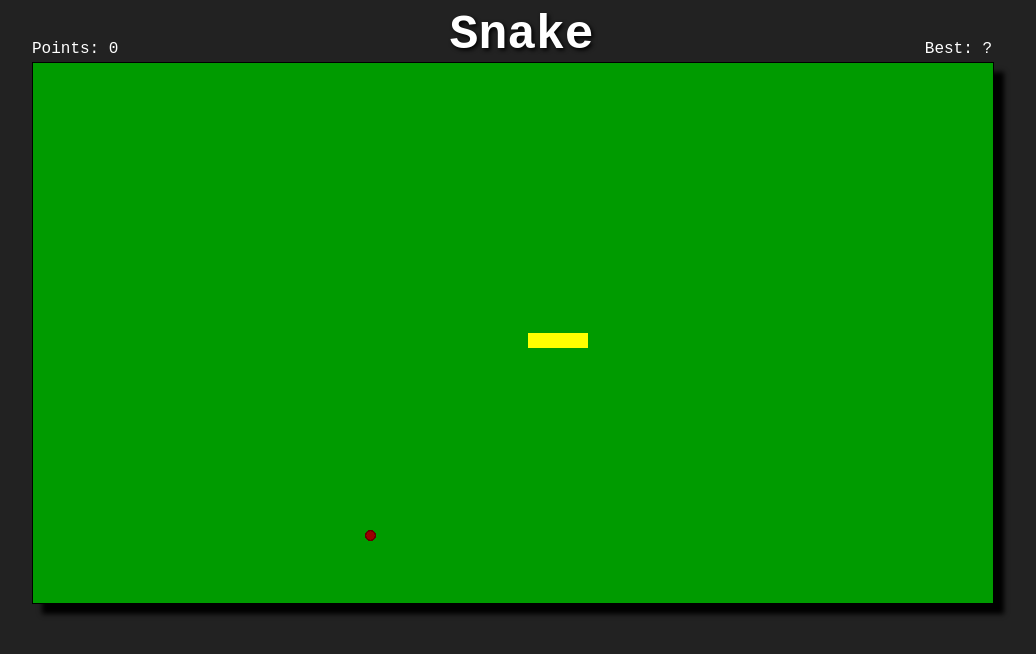
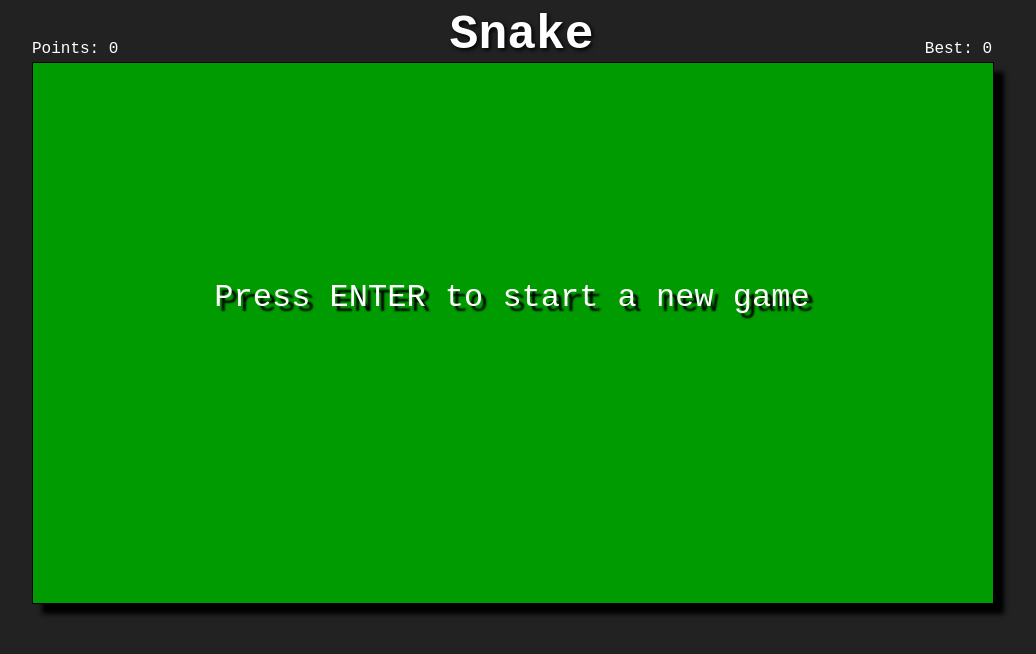
Before and after one commit to m0rtadelo/snake, a website: page index.html in a window 1280 px wide. Shown: the whole page, without its empty margins (128-1164 px from the left). Drawn offline with Linux system fonts and the light colour scheme.

Commit message:
Add Menu and Pause

```diff
--- a/index.css
+++ b/index.css
@@ -1,6 +1,6 @@
 body {
   text-align: center;
-  font-family: 'Courier New', Courier, monospace;
+  font-family: "Courier New", Courier, monospace;
   background-color: #222222;
   color: white;
 }
@@ -8,11 +8,12 @@ body {
 body canvas {
   border: 1px solid #000000;
   box-shadow: 10px 10px 5px #000000;
+  background-color: rgb(0, 155, 0);
 }
 
 .holder {
   width: 960px;
-  margin:0 auto;
+  margin: 0 auto;
   display: block;
 }
 
@@ -33,3 +34,14 @@ body canvas {
   float: right;
   margin-top: 2rem;
 }
+
+.paused {
+  position: relative;
+  top: -330px;
+  text-shadow: 5px 5px 2px #000;
+  font-size: xx-large;
+}
+
+.hidden {
+  display: none;
+}
--- a/index.html
+++ b/index.html
@@ -12,6 +12,8 @@
     <span class="title">Snake</span>
     <span class="text-right">Best: <span id="best"></span></span>
     <canvas id="canvas" width="960px" height="540px"></canvas>
+    <span id="paused" class="hidden">GAME PAUSED<br>press ESC key to continue</span>
+    <span id="menu" class="hidden">Press ENTER to start a new game</span>
   </div>
   <script src="./index.js"></script>
 </body>
--- a/index.js
+++ b/index.js
@@ -11,6 +11,11 @@ const color = {
   darkred: 'rgb(100,0,0)',
   green: 'rgb(0,155,0)',
   yellow: 'rgb(255,255,0)'
+}
+const status = {
+  menu: 'MENU',
+  playing: 'PLAYING',
+  paused: 'PAUSED'
 }
 const fruit = {
   position: new Point(0, 0),
@@ -34,38 +39,58 @@ const player = {
     player.points = 0
   }
 }
+const game = {
+  status: status.menu,
+  best: 0
+}
 
 function setListener () {
   window.addEventListener('keydown', (e) => {
-    player.movement = ['ArrowRight', 'ArrowLeft', 'ArrowUp', 'ArrowDown'].includes(e.key) ? e.key : player.movement
+    player.movement = ['ArrowRight', 'ArrowLeft', 'ArrowUp', 'ArrowDown'].includes(e.key) && game.status === status.playing
+      ? e.key
+      : player.movement
+    if (e.key.includes('Escape') && game.status !== status.menu) {
+      game.status = game.status === status.playing ? game.status = status.paused : game.status = status.playing
+    } else if (e.key.includes('Enter')) {
+      game.status = status.playing
+      player.reset(20)
+      fruit.spawn(player.body)
+    }
   })
 };
 
 function resetGame () {
-  player.best = player.points > (player.best || 0) ? player.points : player.best
-  player.reset(20)
-  fruit.spawn(player.body)
+  game.best = player.points > (game.best || 0) ? player.points : game.best
+  game.status = status.menu
+  if (player.points !== undefined) {
+    document.getElementById('menu').innerHTML = 'Points: ' + player.points + ' (Best: ' + game.best + ')<br>Press ENTER to start a new game'
+  }
 }
 
 function startGame () {
   setListener()
   resetGame()
   setInterval(() => {
+    if (game.status.includes(status.playing)) {
       movePlayer()
       setPosition()
+      checkCollisions()
+    }
     render()
-    checkCollisions()
   }, 50)
 };
 
 function render () {
-  pointDOM.innerText = player.points
-  bestDOM.innerText = player.best || '?'
+  document.getElementById('paused').className = game.status === status.paused ? 'paused' : 'hidden'
+  document.getElementById('menu').className = game.status === status.menu ? 'paused' : 'hidden'
+  pointDOM.innerText = player.points || '0'
+  bestDOM.innerText = game.best || '0'
   ctx.clearRect(0, 0, ctx.canvas.width, ctx.canvas.height)
   ctx.beginPath()
   ctx.fillStyle = color.green
   ctx.fillRect(0, 0, ctx.canvas.width, ctx.canvas.height)
 
+  if (game.status === status.playing) {
     ctx.fillStyle = color.red
     ctx.strokeStyle = color.darkred
     ctx.arc(fruit.position.x * chunk + chunk / 2, fruit.position.y * chunk + chunk / 2, chunk / 3, 0, 2 * Math.PI, false)
@@ -76,6 +101,7 @@ function render () {
       ctx.fillRect(coordenate.x * chunk, coordenate.y * chunk, chunk, chunk)
       ctx.stroke()
     })
+  }
 };
 
 function checkCollisions () {
```
Lines whose indentation alone changed are shown as unchanged.
